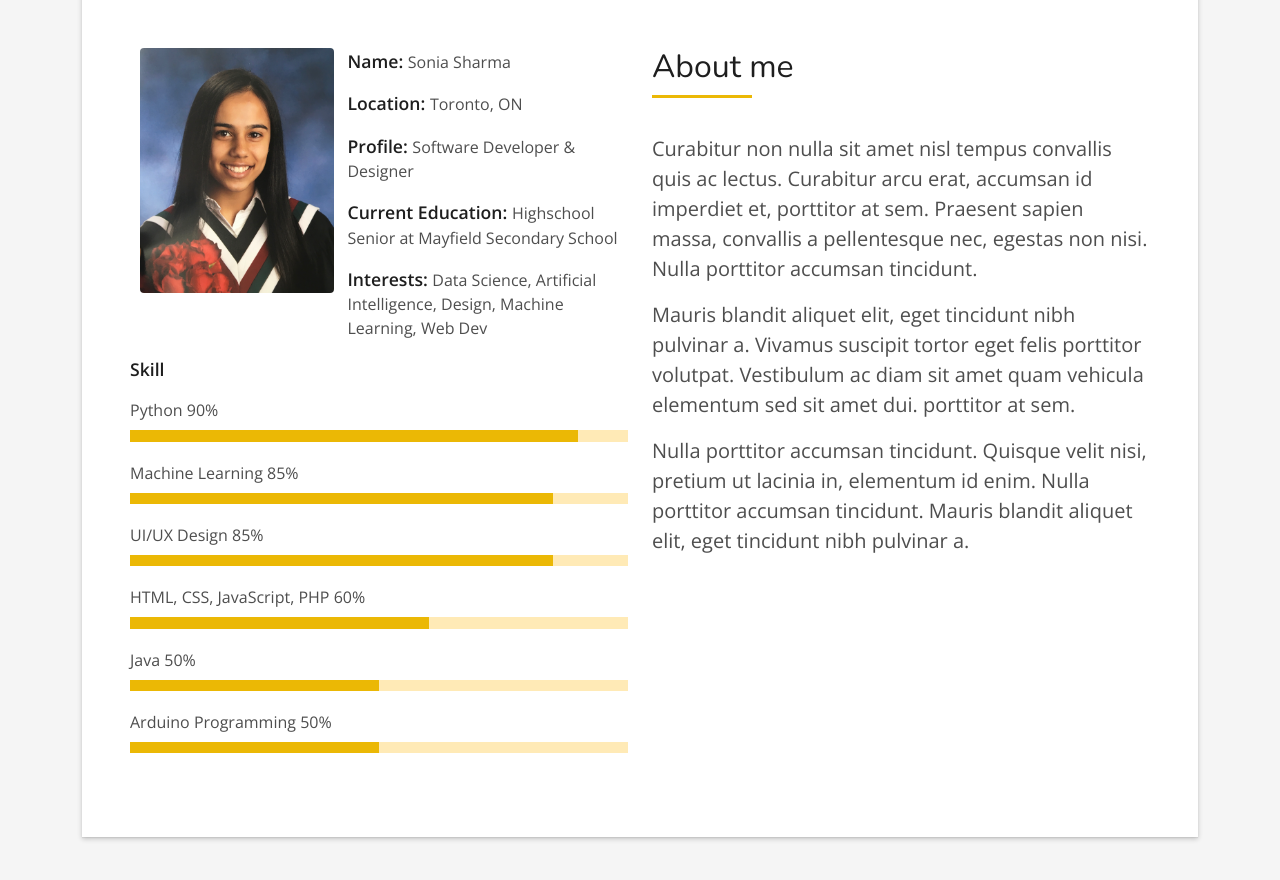
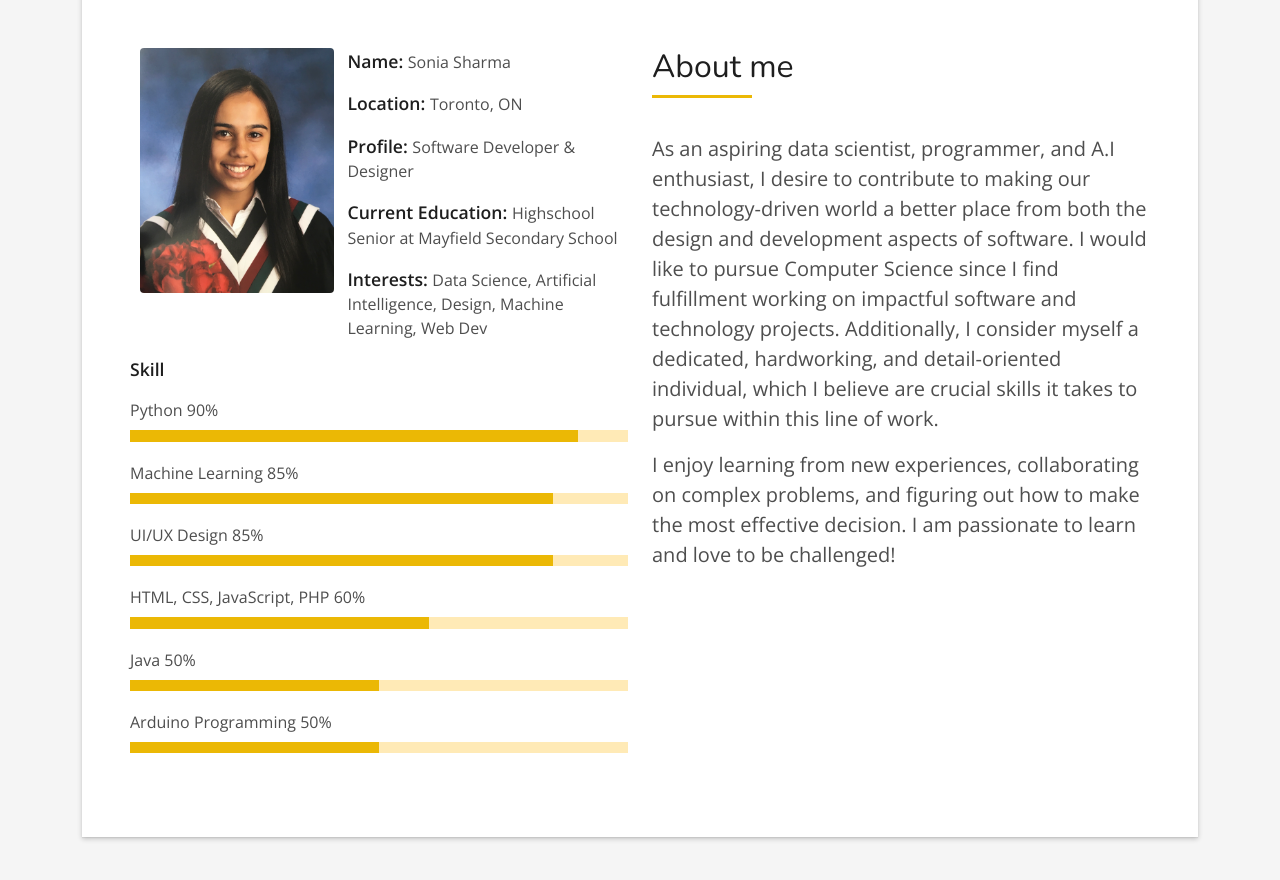
Before and after one commit to soniasharma12/Portfolio-Website, a plain HTML site: page index.html in a window 1280 px wide. Shown: the part 880-1760 px from the top of the page. Drawn offline with nearby package versions, Linux system fonts and the light colour scheme.

Commit message:
Update index.html

```diff
--- a/index.html
+++ b/index.html
@@ -133,20 +133,13 @@
                       </h5>
                     </div>
                     <p class="lead">
-                      Curabitur non nulla sit amet nisl tempus convallis quis ac lectus. Curabitur arcu erat, accumsan id
-                      imperdiet et, porttitor
-                      at sem. Praesent sapien massa, convallis a pellentesque nec, egestas non nisi. Nulla
-                      porttitor accumsan tincidunt.
+As an aspiring data scientist, programmer, and A.I enthusiast, I desire to contribute to making our technology-driven world a better place from both the design and development aspects of software.
+                      I would like to pursue Computer Science since I find fulfillment working on impactful software and technology projects.
+                      Additionally, I consider myself a dedicated, hardworking, and detail-oriented individual, which I believe are crucial skills it takes to pursue within this line of work.
                     </p>
                     <p class="lead">
-                      Mauris blandit aliquet elit, eget tincidunt nibh pulvinar a. Vivamus suscipit tortor eget felis
-                      porttitor volutpat. Vestibulum
-                      ac diam sit amet quam vehicula elementum sed sit amet dui. porttitor at sem.
-                    </p>
-                    <p class="lead">
-                      Nulla porttitor accumsan tincidunt. Quisque velit nisi, pretium ut lacinia in, elementum id enim.
-                      Nulla porttitor accumsan
-                      tincidunt. Mauris blandit aliquet elit, eget tincidunt nibh pulvinar a.
+                      I enjoy learning from new experiences, collaborating on complex problems, and figuring out how to make the most effective decision.
+                      I am passionate to learn and love to be challenged!
                     </p>
                   </div>
                 </div>
```
